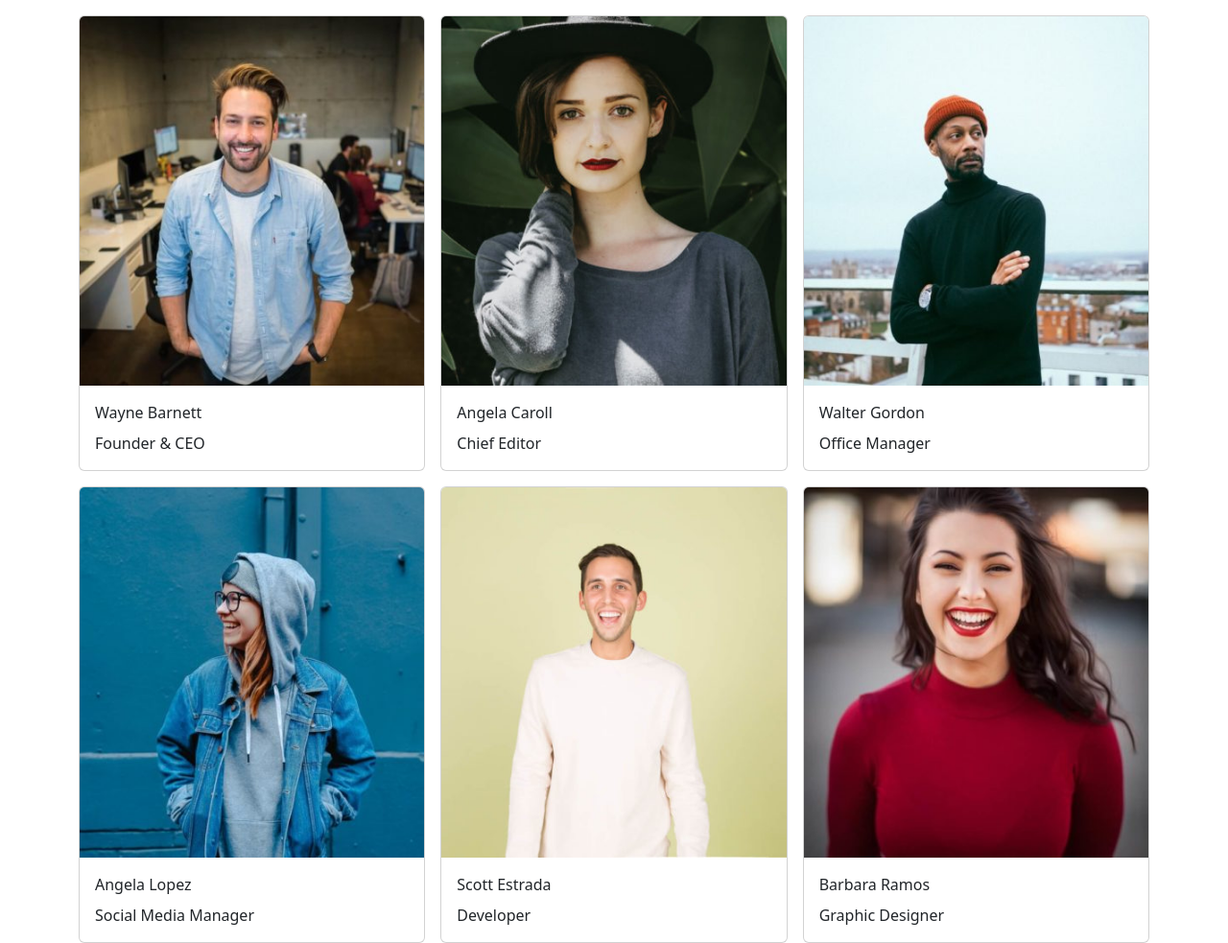
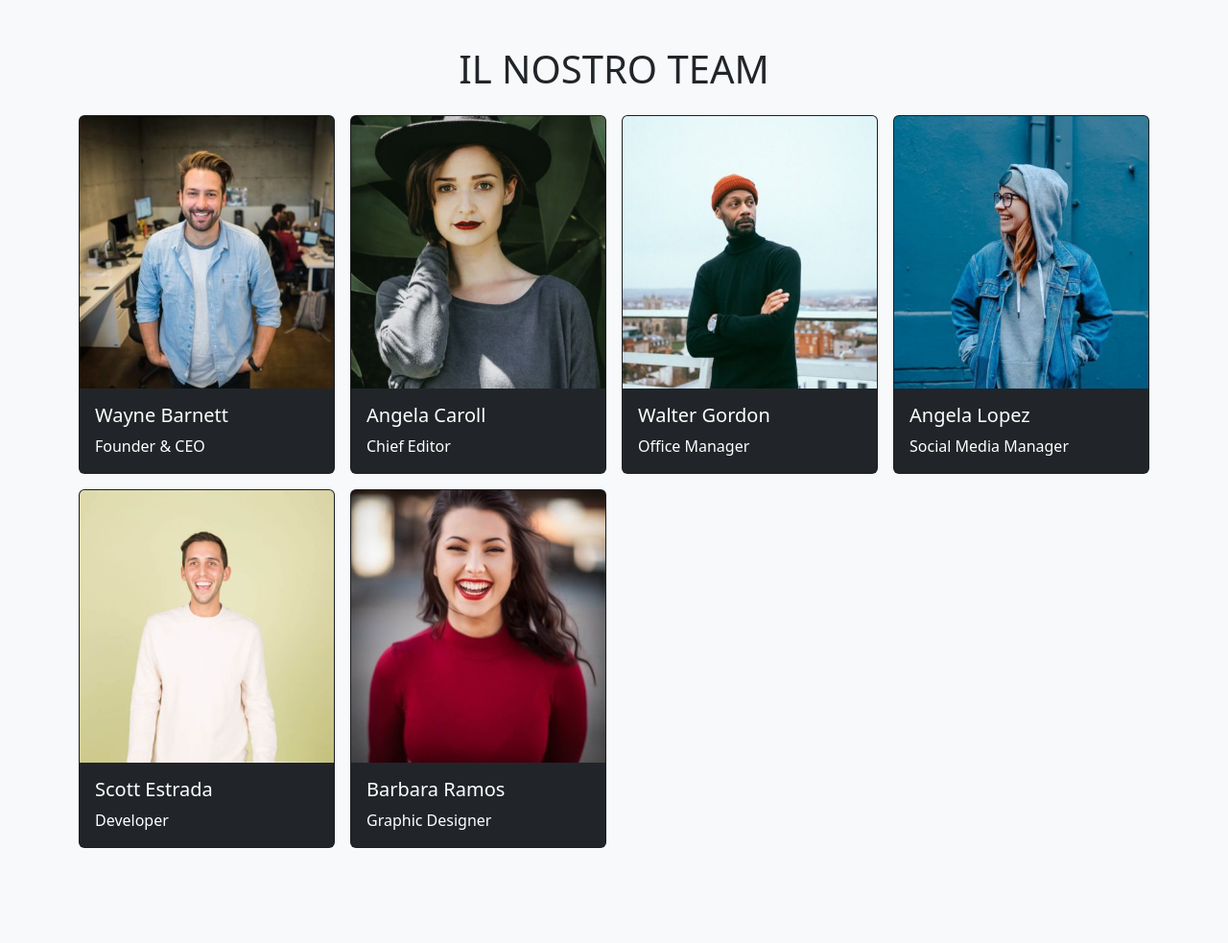
Before and after one commit to vgianluca96/js-our-team, a plain HTML site: page index.html in a window 1280 px wide. Shown: the whole page at 96% size. After the commit the page ends 900 px from the top, so only its background shows below. Drawn offline with nearby package versions, Linux system fonts and the light colour scheme.

Commit message:
bonus 2 v3
sistemati commenti, style e logica js

```diff
--- a/assets/js/script.js
+++ b/assets/js/script.js
@@ -41,29 +41,31 @@ const teamMembers = [
 
 ];
 
-// Seleziono l'elemento con id row
+// Seleziono l'elemento con id 'row'
 let rowElem = document.getElementById('row');
 //console.log(rowElem);
 
-// Stampo in console ogni oggetto e i dati conenuti in esso
+// Per ogni membro creo una card da stampare in pagina
 for (let i = 0; i < teamMembers.length; i++) {
 
     //console.log(teamMembers[i].name);
     //console.log(teamMembers[i].role);
     //console.log(teamMembers[i].img);
 
+    // Creo HTML della card
     let cardToInsert = `
-    <div class="col col-6 col-md-4">
-        <div class="card">
+    <div class="col">
+        <div class="card text-bg-dark">
             <img src="./assets/img/${teamMembers[i].img}" class="card-img-top" alt="">
             <div class="card-body">
-                <div class="card-title">${teamMembers[i].name}</div>
-                <div class="card-text">${teamMembers[i].role}</div>
+                <h5 class="card-title">${teamMembers[i].name}</h5>
+                <p class="card-text">${teamMembers[i].role}</p>
             </div>
         </div>
     </div>
     `;
 
+    // Aggiungo l'HTML della card nell'elemento 'row'
     rowElem.innerHTML += cardToInsert;
 
 }
--- a/index.html
+++ b/index.html
@@ -10,25 +10,20 @@
     <link href="https://cdn.jsdelivr.net/npm/bootstrap@5.3.1/dist/css/bootstrap.min.css" rel="stylesheet" integrity="sha384-4bw+/aepP/YC94hEpVNVgiZdgIC5+VKNBQNGCHeKRQN+PtmoHDEXuppvnDJzQIu9" crossorigin="anonymous">
 
 </head>
-<body>
+<body class="bg-light">
 
-
-    <div>
-        <ul>
-
-        </ul>
-
+    <div class="container text-center text-uppercase pt-5">
+        <h1>Il nostro team</h1>
     </div>
 
-    <div class="container">
-        <div id="row" class="row g-3">
+    <div class="container py-3">
+        <div id="row" class="row row-cols-2 row-cols-md-3 row-cols-lg-4 g-3">
 
         </div>
     </div>
 
 
-
-
+    <!-- Link js -->
     <script src="./assets/js/script.js"></script>
 
 </body>
```
